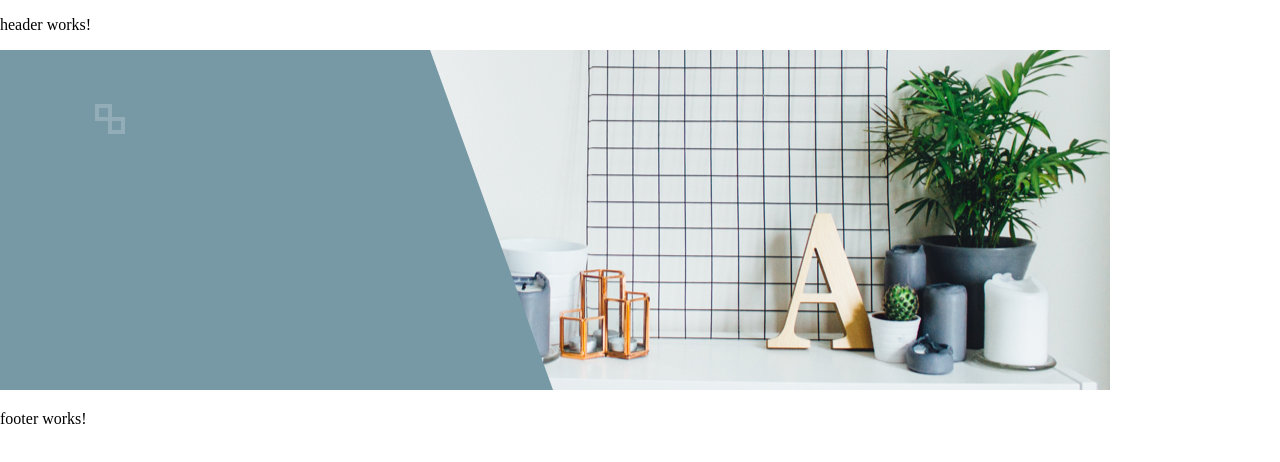
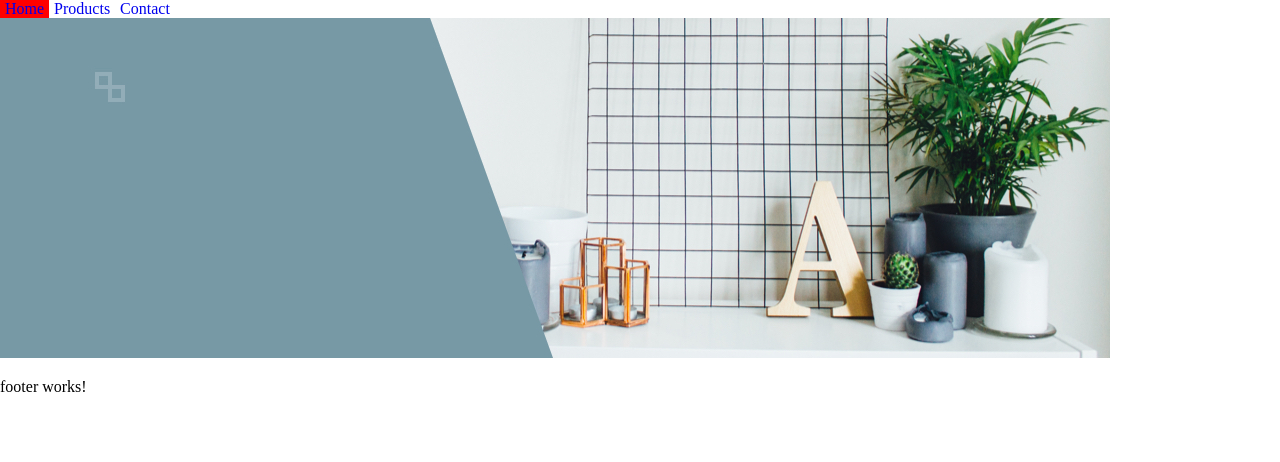
Before and after one commit to viviramji/ecommerce, an Angular app: page /home in a window 1280 px wide. Shown: the top 462 px of the page. Built offline with nearby package versions, Linux system fonts and the light colour scheme.

Commit message:
Adding bar nav to header cmp and knowing routerLink and routerLinkActive

```diff
--- a/src/app/components/contact/contact.component.html
+++ b/src/app/components/contact/contact.component.html
@@ -1 +1,3 @@
+<app-header></app-header>
 <p>contact works!</p>
+<app-footer></app-footer>
--- a/src/app/components/header/header.component.html
+++ b/src/app/components/header/header.component.html
@@ -1 +1,5 @@
-<p>header works!</p>
+<nav>
+    <a routerLink="/home" routerLinkActive="active">Home</a>
+    <a routerLink="/products" routerLinkActive="active">Products</a>
+    <a routerLink="/contact" routerLinkActive="active">Contact</a>
+</nav>
--- a/src/app/components/header/header.component.scss
+++ b/src/app/components/header/header.component.scss
@@ -0,0 +1,10 @@
+nav > a {
+    padding: 5px;
+    text-decoration: none;
+}
+
+nav > a.active {
+    padding: 5px;
+    text-decoration: none;
+    background-color: red;
+}
--- a/src/app/components/products/products.component.html
+++ b/src/app/components/products/products.component.html
@@ -1,4 +1,9 @@
+<app-header></app-header>
+
 <div class="product-grid">
     <app-product *ngFor="let product of products" (productClicked)="clickProduct($event)" [product]="product">
     </app-product>
 </div>
+
+
+<app-footer></app-footer>
```
